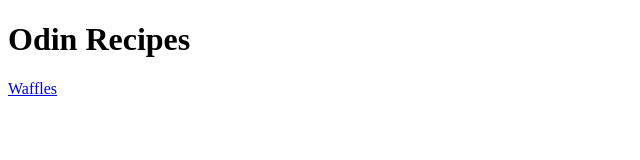
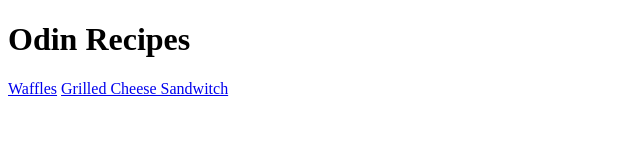
Before and after one commit to VJagiasi/odin-recipes, a plain HTML site: page index.html in a window 1280 px wide. Shown: the whole page, without its empty margins (0-640 px from the left). Drawn offline with Linux system fonts and the light colour scheme.

Commit message:
Added Recipe for Grilled Cheese Sandwitch

```diff
--- a/index.html
+++ b/index.html
@@ -9,5 +9,6 @@
 <body>
     <h1>Odin Recipes</h1>
     <a href="recipes/waffles.html">Waffles</a>
+    <a href="recipes/grilled_cheese_sandwitch.html">Grilled Cheese Sandwitch</a>
 </body>
 </html>
```
